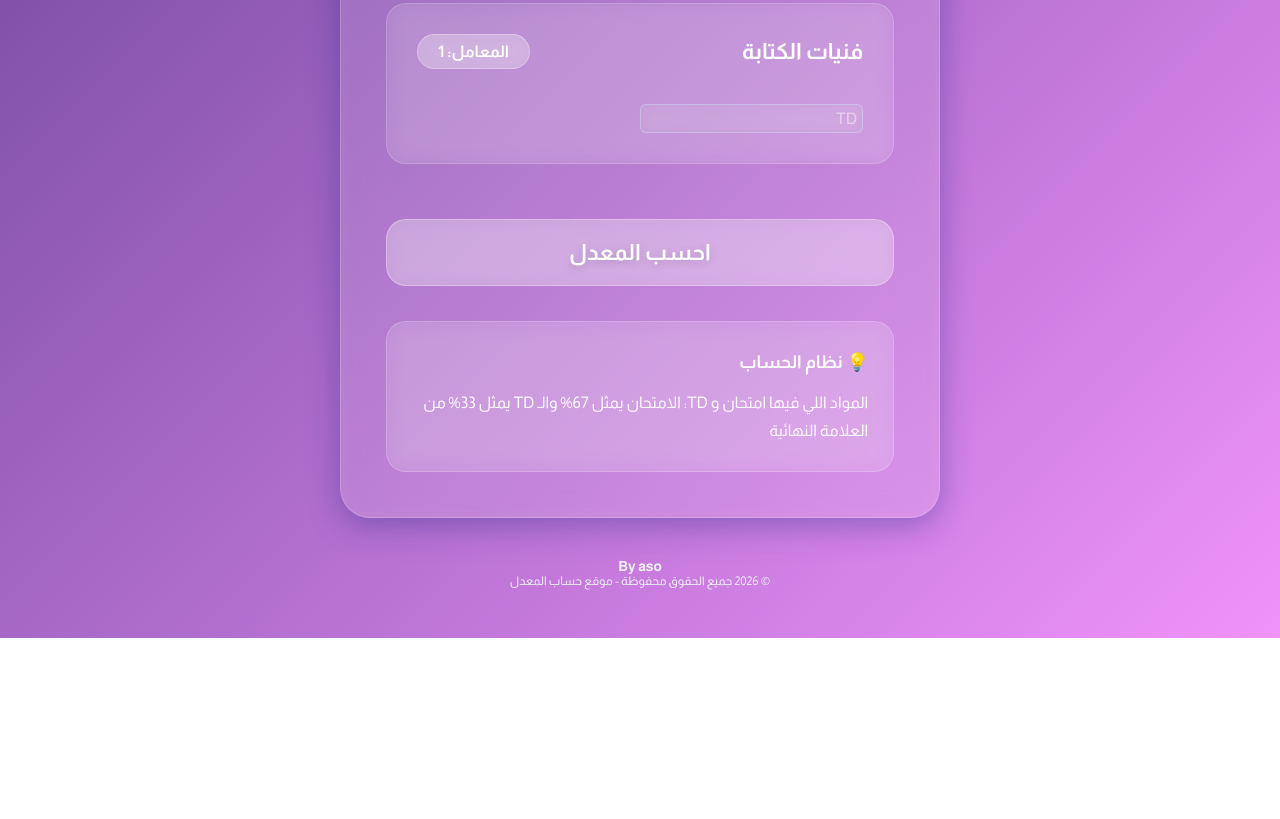
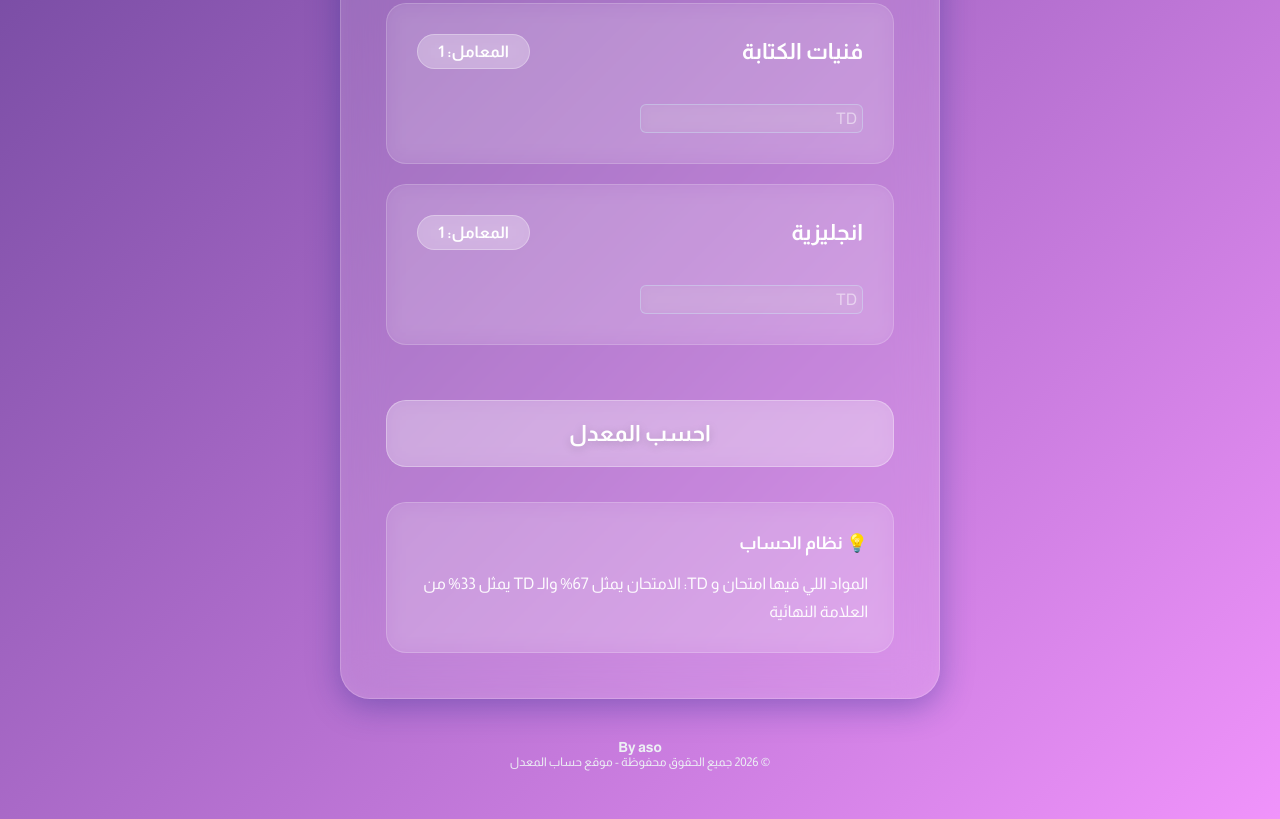
Before and after one commit to asmabasma713-byte/mo3adal, a plain HTML site: page index.html in a window 1280 px wide. Shown: the part 2297-3116 px from the top of the page. Before the commit the page ends 2935 px from the top, so only its background shows below. Drawn offline with Linux system fonts and the light colour scheme.

Commit message:
Update index.html

```diff
--- a/index.html
+++ b/index.html
@@ -1,6 +1,4 @@
-
-
-      <!DOCTYPE html>
+<!DOCTYPE html>
 <html lang="ar" dir="rtl">
 <head>
     <meta charset="UTF-8">
@@ -700,6 +698,19 @@
                     </div>
                 </div>
 
+                <div class="subject-item">
+                    <div class="subject-header">
+                        <span class="subject-name">انجليزية </span>
+                        <span class="coefficient-badge">المعامل: 1</span>
+                    </div>
+                    <div class="input-grid">
+                        <div class="input-group">
+                            <label> </label>
+                            <input type="number" id="english_td" min="0" max="20" step="0.25" placeholder="TD" required>
+                        </div>
+                    </div>
+                </div>
+
                 <button type="submit" class="calculate-btn">احسب المعدل</button>
             </form>
 
@@ -750,7 +761,8 @@
                 { exam: 'tic_exam', td: 'tic_td', coef: 1, hasExam: true, hasTD: true, name: 'تكنولوجيا الإعلام والاتصال' },
                 { exam: 'balagha_exam', coef: 1, hasExam: true, hasTD: false, name: 'بلاغة' },
                 { td: 'imlaa_td', coef: 1, hasExam: false, hasTD: true, name: 'إملاء' },
-                { td: 'faniyat_td', coef: 1, hasExam: false, hasTD: true, name: 'فنيات الكتابة' }
+                { td: 'faniyat_td', coef: 1, hasExam: false, hasTD: true, name: 'فنيات الكتابة' },
+                { td: 'english_td', coef: 1, hasExam: false, hasTD: true, name: 'انجليزية' },
             ];
 
             let totalPoints = 0;
```
